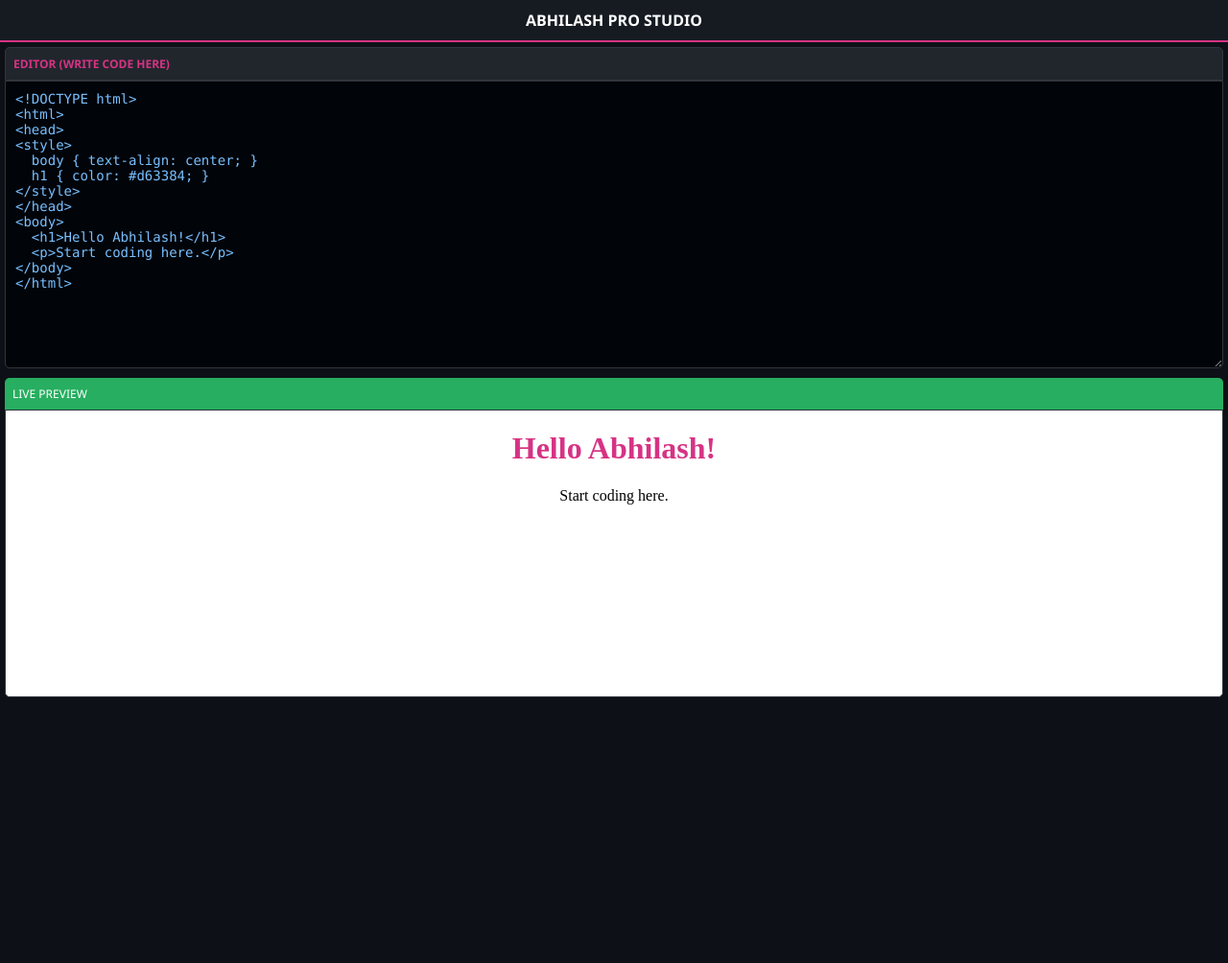
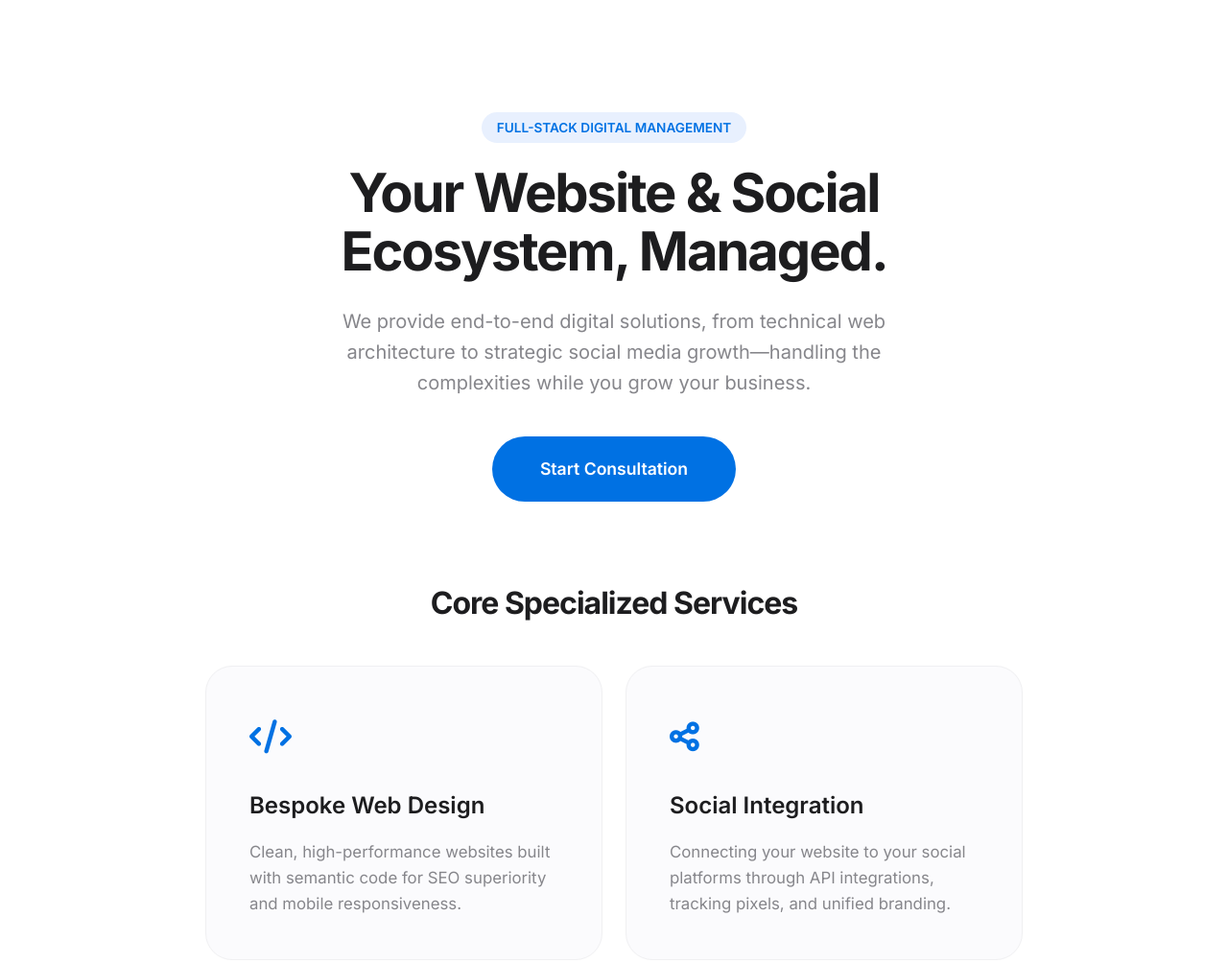
Before and after one commit to abhilashsudevanchannel-a11y/Abhilash-Code-Lab, a plain HTML site: page index.html in a window 1280 px wide. Shown: the top 1004 px of the page at 96% size. Before the commit the page ends 800 px from the top, so only its background shows below. Drawn offline with Linux system fonts and the light colour scheme.

Commit message:
Enhance SEO and update layout in index.html
Updated title and meta tags for SEO optimization, modified styles for improved aesthetics, and added new content sections for services and articles.

```diff
--- a/index.html
+++ b/index.html
@@ -3,123 +3,147 @@
 <head>
     <meta charset="UTF-8">
     <meta name="viewport" content="width=device-width, initial-scale=1.0, maximum-scale=1.0, user-scalable=no">
-    <title>Abhilash Sudevan | Pro Code Studio</title>
+
+    <title>Abhilash Sudevan | Integrated Web & Social Media Solutions</title>
+    <meta name="description" content="Professional Web Design and Strategic Social Media Management. We handle your complete digital presence from technical SEO to social ecosystem growth.">
+    <meta name="keywords" content="Web Design, Social Media Management Kerala, Digital Ecosystem, Technical SEO, Content Strategy, Abhilash Sudevan">
+
+    <link href="https://fonts.googleapis.com/css2?family=Inter:wght@300;400;500;600;700&display=swap" rel="stylesheet">
+    <link rel="stylesheet" href="https://cdnjs.cloudflare.com/ajax/libs/font-awesome/6.0.0/css/all.min.css">
+
     <style>
         :root {
-            --primary: #d63384;
-            --bg: #0d1117;
-            --panel: #161b22;
-            --text: #c9d1d9;
+            --bg: #ffffff;
+            --text: #1d1d1f;
+            --blue: #0071e3;
+            --grey: #86868b;
+            --light-grey: #f5f5f7;
+            --accent-bg: #fbfbfd;
         }
 
-        body {
-            font-family: 'Segoe UI', sans-serif;
-            margin: 0;
-            background: var(--bg);
-            display: flex;
-            flex-direction: column;
-            height: 100vh;
-            overflow: hidden;
-        }
+        * { margin: 0; padding: 0; box-sizing: border-box; -webkit-font-smoothing: antialiased; }
 
-        .header {
-            background: var(--panel);
-            padding: 10px;
-            text-align: center;
-            border-bottom: 2px solid var(--primary);
-            color: white;
-            font-size: 16px;
-            font-weight: bold;
-        }
+        body { font-family: 'Inter', sans-serif; background-color: var(--bg); color: var(--text); line-height: 1.6; }
 
-        .container {
-            display: flex;
-            flex-direction: column;
-            flex: 1;
-            padding: 5px;
-            overflow-y: auto;
-        }
+        .container { max-width: 900px; margin: 0 auto; padding: 40px 24px; }
 
-        .section-label {
-            background: #21262d;
-            padding: 8px;
-            font-size: 12px;
-            color: var(--primary);
-            font-weight: bold;
-            border: 1px solid #30363d;
-            border-radius: 5px 5px 0 0;
-            display: flex;
-            justify-content: space-between;
-        }
+        /* Hero Section */
+        header { text-align: center; padding: 80px 0; }
+        .badge { background: #e8f0fe; color: var(--blue); padding: 8px 16px; border-radius: 50px; font-size: 0.85rem; font-weight: 600; text-transform: uppercase; }
+        h1 { font-size: 3.5rem; font-weight: 700; letter-spacing: -2px; margin: 25px 0; line-height: 1.1; }
+        .hero-p { font-size: 1.25rem; color: var(--grey); max-width: 650px; margin: 0 auto 40px; }
 
-        textarea {
-            width: 100%;
-            height: 300px; /* മൊബൈലിൽ കൂടുതൽ സ്ഥലം ലഭിക്കാൻ */
-            background: #010409;
-            color: #79c0ff;
-            border: 1px solid #30363d;
-            border-radius: 0 0 5px 5px;
-            padding: 10px;
-            font-family: 'Consolas', monospace;
-            font-size: 14px;
-            resize: vertical;
-            outline: none;
-            box-sizing: border-box;
-        }
+        /* Feature Grid */
+        .section-title { font-size: 2rem; font-weight: 700; margin-bottom: 40px; text-align: center; letter-spacing: -1px; }
+        .services-grid { display: grid; grid-template-columns: repeat(auto-fit, minmax(300px, 1fr)); gap: 24px; margin-bottom: 80px; }
+        .service-card { background: var(--accent-bg); padding: 45px; border-radius: 28px; border: 1px solid #f0f0f2; transition: all 0.3s ease; }
+        .service-card:hover { transform: translateY(-8px); border-color: var(--blue); box-shadow: 0 20px 40px rgba(0,0,0,0.05); }
+        .icon-box { font-size: 2.2rem; color: var(--blue); margin-bottom: 25px; }
+        .service-card h3 { font-size: 1.5rem; margin-bottom: 15px; font-weight: 600; }
+        .service-card p { color: var(--grey); font-size: 1.05rem; }
 
-        .preview-label {
-            background: #27ae60;
-            color: white;
-            padding: 8px;
-            font-size: 12px;
-            margin-top: 10px;
-            border-radius: 5px 5px 0 0;
-        }
+        /* Evening/Maintenance Support Section */
+        .support-banner { background: #1d1d1f; color: #fff; padding: 60px 40px; border-radius: 32px; display: flex; align-items: center; justify-content: space-between; gap: 30px; margin-bottom: 80px; }
+        .support-content h2 { font-size: 2rem; margin-bottom: 10px; color: #fff; text-align: left; }
+        .support-content p { color: #a1a1a6; font-size: 1.1rem; }
+        .support-status { background: #323232; padding: 10px 20px; border-radius: 12px; border: 1px solid #424245; }
+        .status-dot { height: 10px; width: 10px; background: #30d158; border-radius: 50%; display: inline-block; margin-right: 8px; box-shadow: 0 0 10px #30d158; }
 
-        iframe {
-            width: 100%;
-            height: 300px;
-            background: white;
-            border: 1px solid #30363d;
-            border-radius: 0 0 5px 5px;
-            box-sizing: border-box;
+        /* Articles/Blog Section */
+        .article-list { margin-bottom: 80px; }
+        .article-item { padding: 30px 0; border-bottom: 1px solid var(--light-grey); transition: 0.3s; }
+        .article-item:hover { padding-left: 10px; }
+        .article-item span { color: var(--blue); font-weight: 600; font-size: 0.8rem; text-transform: uppercase; }
+        .article-item h4 { font-size: 1.4rem; margin: 10px 0; }
+        .article-item p { color: var(--grey); font-size: 1rem; }
+
+        /* CTA */
+        .cta-final { text-align: center; padding: 60px 0; }
+        .btn-blue { display: inline-block; background: var(--blue); color: #fff; padding: 20px 50px; border-radius: 50px; text-decoration: none; font-weight: 600; font-size: 1.1rem; transition: 0.3s; }
+        .btn-blue:hover { transform: scale(1.03); background: #0077ed; }
+
+        footer { text-align: center; padding: 40px 0; border-top: 1px solid var(--light-grey); color: var(--grey); font-size: 0.9rem; }
+
+        @media (max-width: 768px) {
+            h1 { font-size: 2.8rem; }
+            .support-banner { flex-direction: column; text-align: center; }
+            .support-content h2 { text-align: center; }
         }
     </style>
 </head>
 <body>
 
-<div class="header">ABHILASH PRO STUDIO</div>
+    <div class="container">
+        <header>
+            <span class="badge">Full-Stack Digital Management</span>
+            <h1>Your Website & Social Ecosystem, Managed.</h1>
+            <p class="hero-p">We provide end-to-end digital solutions, from technical web architecture to strategic social media growth—handling the complexities while you grow your business.</p>
+            <a href="mailto:abhilashsudevan.channel@gmail.com" class="btn-blue">Start Consultation</a>
+        </header>
 
-<div class="container">
-    <div class="section-label">EDITOR (WRITE CODE HERE)</div>
-    <textarea id="fullCode" oninput="update()" spellcheck="false"><!DOCTYPE html>
-<html>
-<head>
-<style>
-  body { text-align: center; }
-  h1 { color: #d63384; }
-</style>
-</head>
-<body>
-  <h1>Hello Abhilash!</h1>
-  <p>Start coding here.</p>
-</body>
-</html></textarea>
+        <section>
+            <h2 class="section-title">Core Specialized Services</h2>
+            <div class="services-grid">
+                <div class="service-card">
+                    <div class="icon-box"><i class="fas fa-code"></i></div>
+                    <h3>Bespoke Web Design</h3>
+                    <p>Clean, high-performance websites built with semantic code for SEO superiority and mobile responsiveness.</p>
+                </div>
+                <div class="service-card">
+                    <div class="icon-box"><i class="fas fa-share-nodes"></i></div>
+                    <h3>Social Integration</h3>
+                    <p>Connecting your website to your social platforms through API integrations, tracking pixels, and unified branding.</p>
+                </div>
+                <div class="service-card">
+                    <div class="icon-box"><i class="fas fa-chart-line"></i></div>
+                    <h3>Growth Strategy</h3>
+                    <p>Custom content roadmaps designed to turn search engine traffic and social followers into loyal customers.</p>
+                </div>
+            </div>
+        </section>
 
-    <div class="preview-label">LIVE PREVIEW</div>
-    <iframe id="output"></iframe>
-</div>
+        <section class="support-banner">
+            <div class="support-content">
+                <h2>Evening Support & Management</h2>
+                <p>Dedicated digital maintenance and social management during peak engagement hours.</p>
+            </div>
+            <div class="support-status">
+                <span class="status-dot"></span> <span style="font-weight: 500;">Active 6 PM - 12 AM</span>
+            </div>
+        </section>
 
-<script>
-    function update() {
-        const code = document.getElementById("fullCode").value;
-        const output = document.getElementById("output").contentWindow.document;
-        output.open();
-        output.write(code);
-        output.close();
-    }
-    window.onload = update;
-</script>
+        <section class="article-list">
+            <h2 class="section-title">Digital Insights</h2>
+
+            <div class="article-item">
+                <span>Case Study</span>
+                <h4>The Power of Unified Brand Identity</h4>
+                <p>Why synchronizing your website design with your social media presence increases customer trust by 40%.</p>
+            </div>
+
+            <div class="article-item">
+                <span>Technical SEO</span>
+                <h4>Website Speed & Social Conversion</h4>
+                <p>Understanding how technical backend performance affects your social media advertisement ROI.</p>
+            </div>
+
+            <div class="article-item">
+                <span>Maintenance</span>
+                <h4>Why Daily Digital Oversight Matters</h4>
+                <p>The importance of monitoring your digital assets during high-traffic evening hours to prevent downtime.</p>
+            </div>
+        </section>
+
+        <section class="cta-final">
+            <h2>Ready to automate your digital growth?</h2>
+            <p style="color: var(--grey); margin-bottom: 30px;">Let us handle the technical side while you focus on the business.</p>
+            <a href="mailto:abhilashsudevan.channel@gmail.com" class="btn-blue">Get a Quote Today</a>
+        </section>
+
+        <footer>
+            <p>&copy; 2026 Abhilash Sudevan. Integrated Web & Social Media Management.</p>
+        </footer>
+    </div>
 
 </body>
 </html>
```
